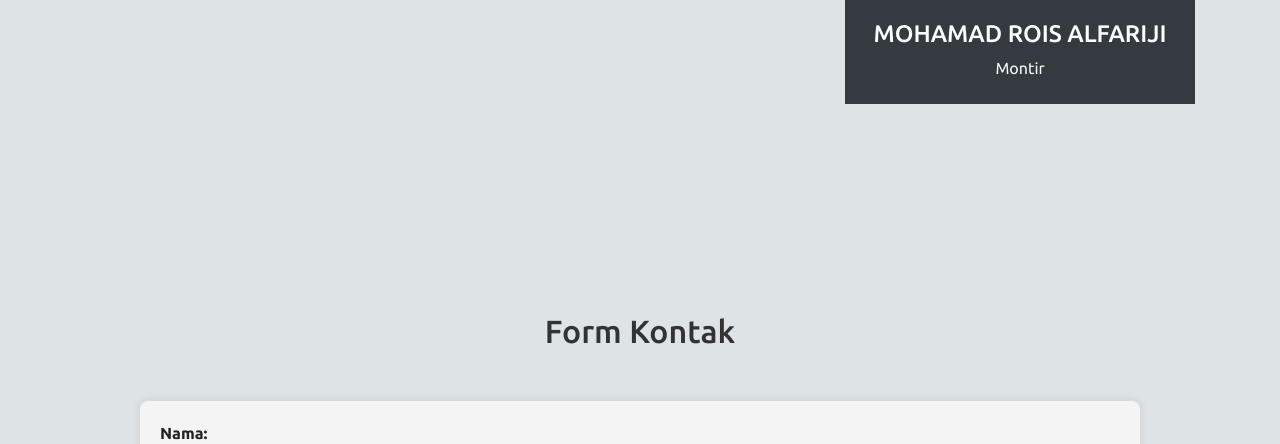
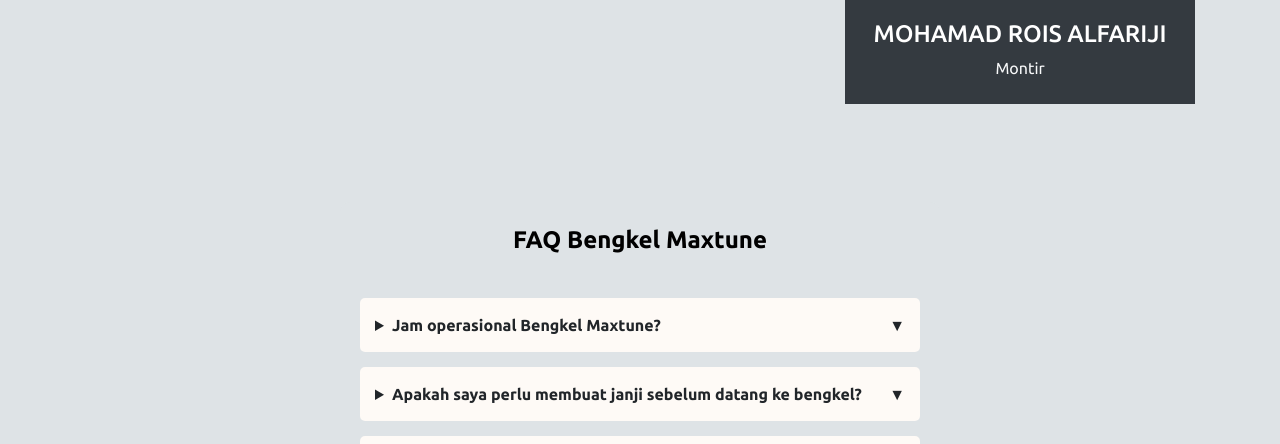
Before and after one commit to Muqniansyah/maxtune, a CodeIgniter app: page /maxtune/maxtune in a window 1280 px wide. Shown: the part 4360-4804 px from the top of the page. Run offline with CodeIgniter, Linux system fonts and the light colour scheme; a map, chart or similar area stays blank; some libraries are stand-ins or nearby versions; grey boxes are pictures that could not be loaded.

Commit message:
menambahkan faq

```diff
--- a/application/views/pages/v_berita.php
+++ b/application/views/pages/v_berita.php
@@ -126,7 +126,56 @@
     </div>
     <!-- Team End -->
 
-    <!-- Faq Start -->
+ <!-- Faq Start -->
+ <!DOCTYPE html>
+<html lang="en">
+<head>
+  <meta charset="UTF-8">
+  <meta name="viewport" content="width=device-width, initial-scale=1.0">
+  <title>FAQ Bengkel Maxtune</title>
+  <link rel="stylesheet" href="assets/css/style.css">
+
+</head>
+<body class="faq">
+  <div class="box">
+    <div class="heading">FAQ Bengkel Maxtune</div>
+    <div class="faqs">
+      <details>
+        <summary>Jam operasional Bengkel Maxtune?</summary>
+        <div class="details-content">
+          <p>Bengkel Maxtune buka dari Senin hingga Sabtu, pukul 08.00 pagi hingga 17.00 sore. Kami tutup pada hari Minggu dan hari libur nasional.</p>
+        </div>
+      </details>
+      <details>
+        <summary>Apakah saya perlu membuat janji sebelum datang ke bengkel?</summary>
+        <div class="details-content">
+          <p>Anda tidak perlu membuat janji terlebih dahulu untuk layanan reguler. Namun, untuk layanan khusus seperti tuning mesin, kami sarankan Anda membuat janji agar kami dapat melayani Anda dengan lebih baik.</p>
+        </div>
+      </details>
+      <details>
+        <summary>Layanan apa saja yang ditawarkan Bengkel Maxtune?</summary>
+        <div class="details-content">
+          <p>Bengkel Maxtune menawarkan berbagai layanan, termasuk servis rutin, perbaikan mesin, tuning mesin, modifikasi kendaraan, dan pemasangan aksesori.</p>
+        </div>
+      </details>
+      <details>
+        <summary>Berapa lama waktu yang dibutuhkan untuk servis rutin?</summary>
+        <div class="details-content">
+          <p>Servis rutin biasanya memakan waktu sekitar 1 hingga 2 jam, tergantung pada jenis kendaraan dan kondisi kendaraan Anda.</p>
+        </div>
+      </details>
+      <details>
+        <summary>Apakah Bengkel Maxtune menyediakan garansi untuk layanan yang diberikan?</summary>
+        <div class="details-content">
+          <p>Ya, kami menyediakan garansi untuk semua layanan yang kami berikan. Garansi kami mencakup kualitas pekerjaan dan suku cadang yang digunakan.</p>
+        </div>
+      </details>
+    </div>
+  </div>
+</body>
+</html>
+
 
     <!-- Faq end -->
+
 </section>
--- a/assets/css/style.css
+++ b/assets/css/style.css
@@ -644,3 +644,102 @@ input[type="submit"]:hover:after {
 		height: 30px;
 	}
 }
+
+/* start faq */
+
+body.faq {
+	font-family: "Arial", sans-serif;
+	background-color: #dee3e6;
+	margin: 0;
+	padding: 0;
+}
+
+.box {
+	width: 90%;
+	max-width: 600px;
+	margin: 50px auto;
+	background-color: #dee3e6;
+	border-radius: 10px;
+}
+
+.heading {
+	color: black;
+	font-size: 24px;
+	font-weight: bold;
+	text-align: center;
+	padding: 20px;
+	border-top-left-radius: 10px;
+	border-top-right-radius: 10px;
+	transition: background-color 0.3s; /* Transisi warna latar belakang */
+	cursor: pointer; /* Menjadikan heading menjadi kursor pointer */
+}
+
+.details-content:hover,
+.details-content:focus {
+	/* Saat diklik */
+	background-color: #c8c8c8; /* Warna latar belakang saat kursor menyetuh */
+}
+
+.faqs {
+	padding: 20px;
+}
+
+.details-content {
+	padding-top: 10px;
+	font-size: 16px;
+}
+
+details {
+	background-color: #fefaf6;
+	border-radius: 5px;
+	margin-bottom: 15px;
+	transition: background-color 0.3s; /* Transisi warna latar belakang */
+}
+
+details[open] {
+	background-color: #ececec;
+}
+
+summary {
+	cursor: pointer;
+	padding: 15px;
+	font-weight: bold;
+}
+
+summary:focus {
+	outline: none;
+}
+
+summary::-webkit-details-marker {
+	display: none;
+}
+
+/* Icon Arrow */
+summary::after {
+	content: "▼";
+	float: right;
+	transition: transform 0.3s ease;
+}
+
+details[open] summary::after {
+	transform: rotate(-180deg);
+}
+
+/* Responsiveness */
+@media only screen and (max-width: 768px) {
+	.box {
+		width: 95%; /* Menyesuaikan lebar kotak untuk layar yang lebih kecil */
+		margin: 30px auto;
+	}
+
+	.heading {
+		font-size: 20px;
+		padding: 15px;
+	}
+
+	.details-content {
+		font-size: 14px;
+	}
+}
+
+/* end faq */
```
